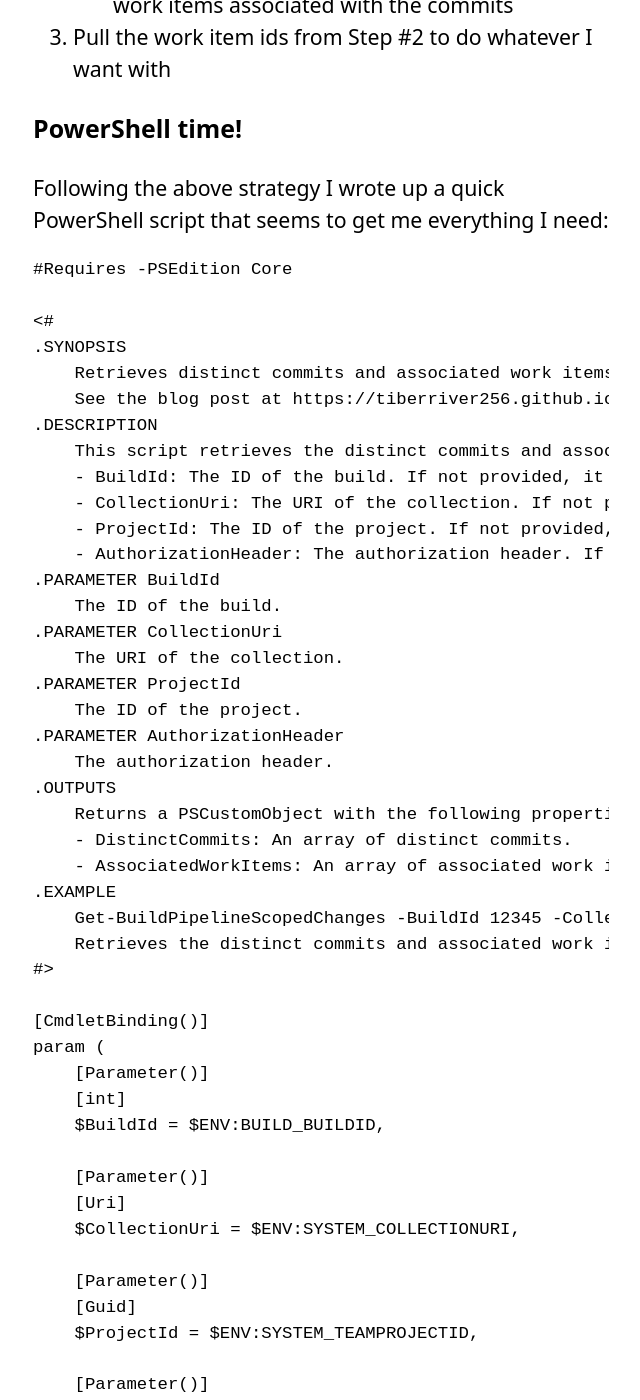
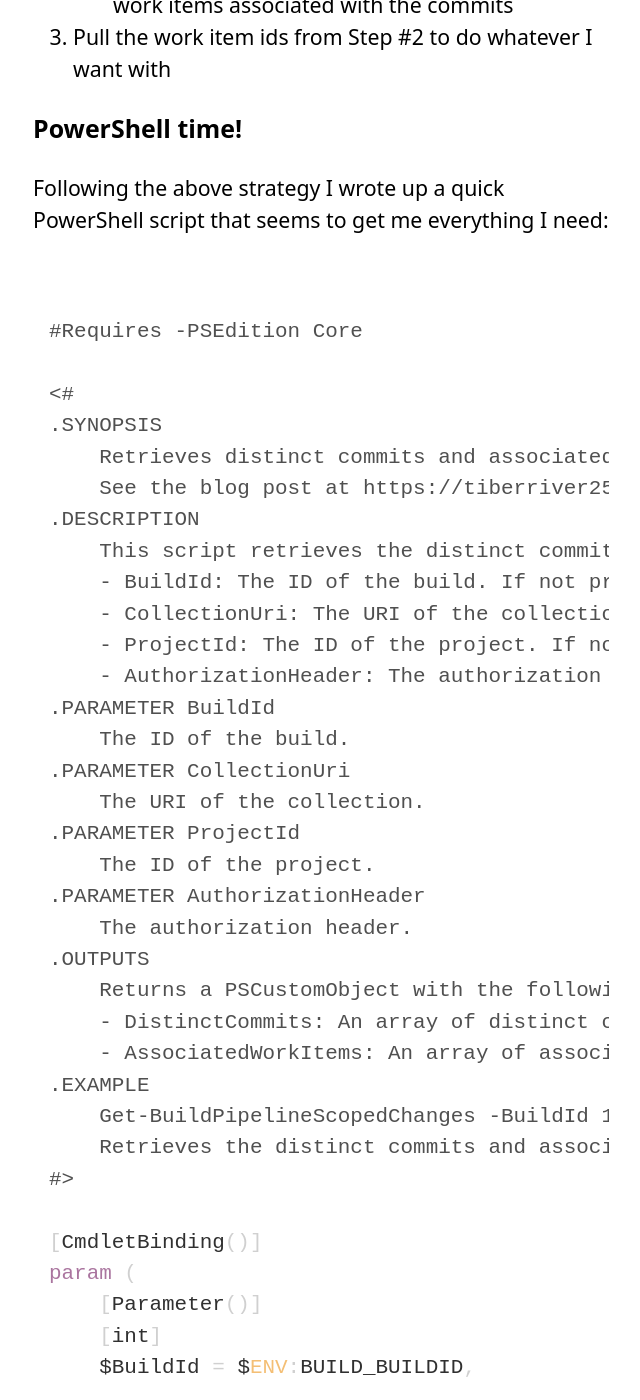
Before and after one commit to Tiberriver256/Tiberriver256.GitHub.io, a Jekyll site: the page built from _posts/2024-08-28-azure-devops-pipelines-related-work-items-monorepo.md, in a window 1280 px wide and 1400 px high, scrolled down 3508 px. Shown: the whole window, without its empty margins (319-959 px from the left). Built offline with Jekyll 4.4.1, drawn with Linux system fonts in a browser that asks for light colours; comment, search, counter and statistics services are not loaded; some of the changed text lies outside the part shown.

Commit message:
Adding correct language code for PowerShell

````diff
--- a/_posts/2024-08-28-azure-devops-pipelines-related-work-items-monorepo.md
+++ b/_posts/2024-08-28-azure-devops-pipelines-related-work-items-monorepo.md
@@ -69,7 +69,7 @@
 
 Following the above strategy I wrote up a quick PowerShell script that seems to get me everything I need:
 
-```pwsh
+```powershell
 #Requires -PSEdition Core
 
 <#
````
